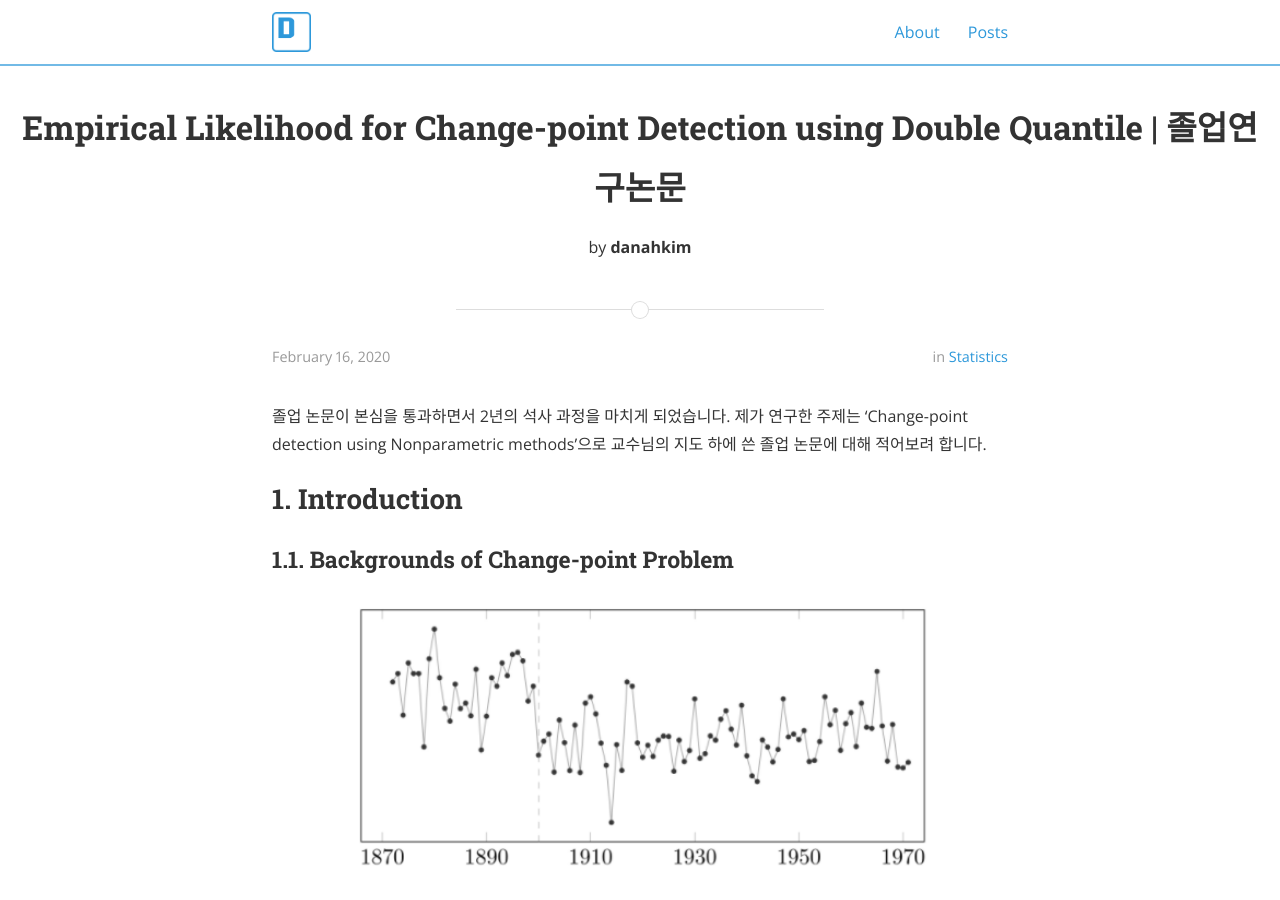
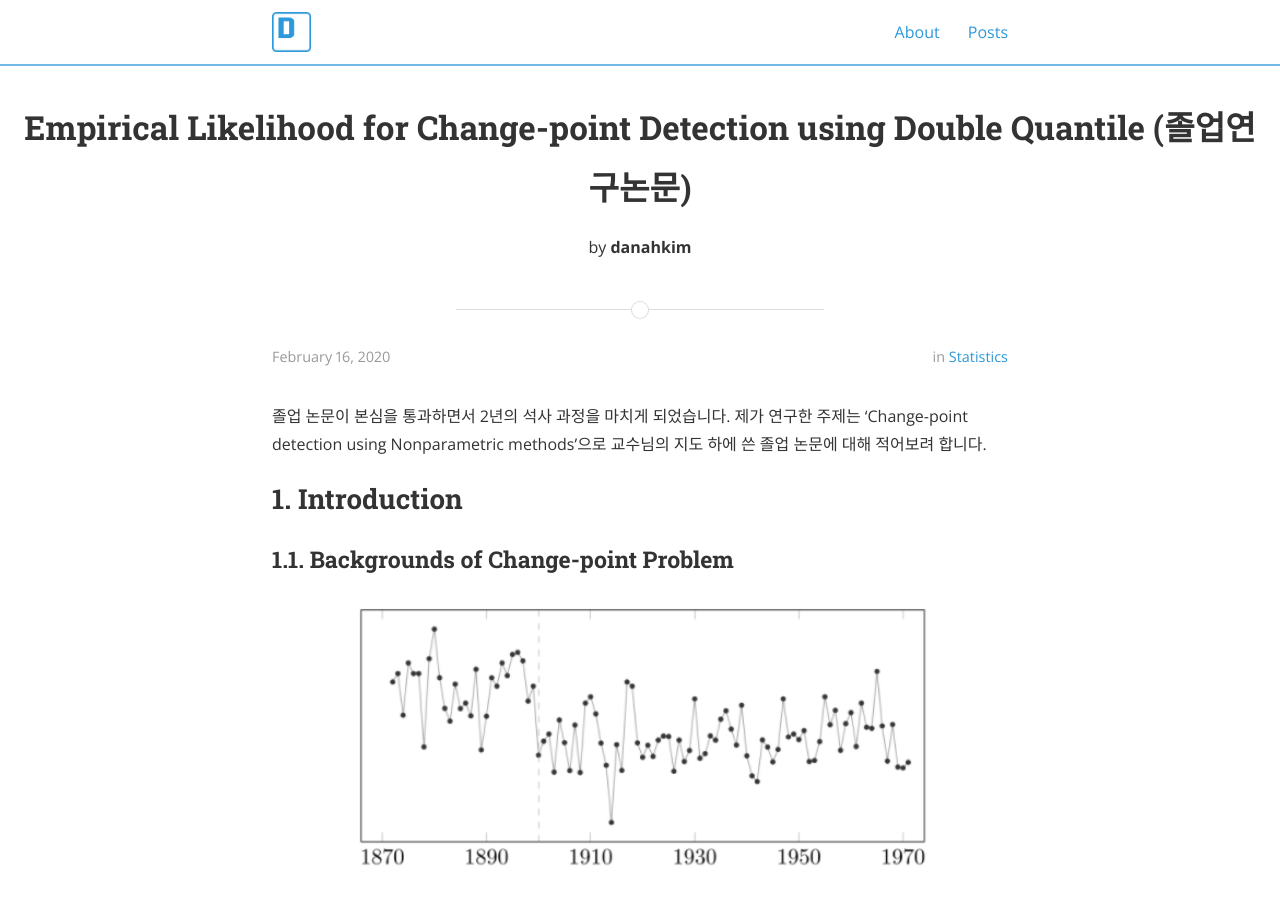
Before and after one commit to danaing/danaing.github.io-old.ver, a Jekyll site: the page built from _posts/2020-03-01-masters-thesis-nonpara-change-point.md, in a window 1280 px wide and 900 px high. Built offline with Jekyll 4.4.1, drawn with Linux system fonts in a browser that asks for light colours; nearby versions of some CDN libraries; formulas are drawn with MathJax 3; comment, search, counter and statistics services are not loaded.

```diff
--- a/_posts/2020-03-01-masters-thesis-nonpara-change-point.md
+++ b/_posts/2020-03-01-masters-thesis-nonpara-change-point.md
@@ -1,6 +1,6 @@
 ---
 layout: post
-title:  "Empirical Likelihood for Change-point Detection using Double Quantile | 졸업연구논문"
+title:  "Empirical Likelihood for Change-point Detection using Double Quantile (졸업연구논문)"
 date:   2020-02-16
 author: danahkim
 tags: Nonparametric Change-point
```
